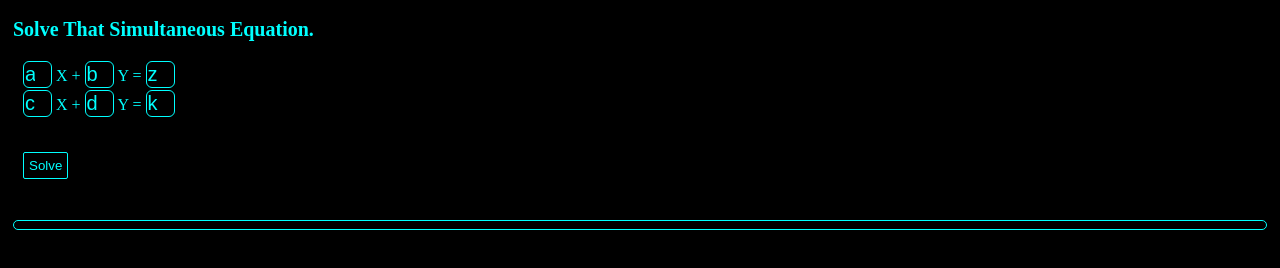
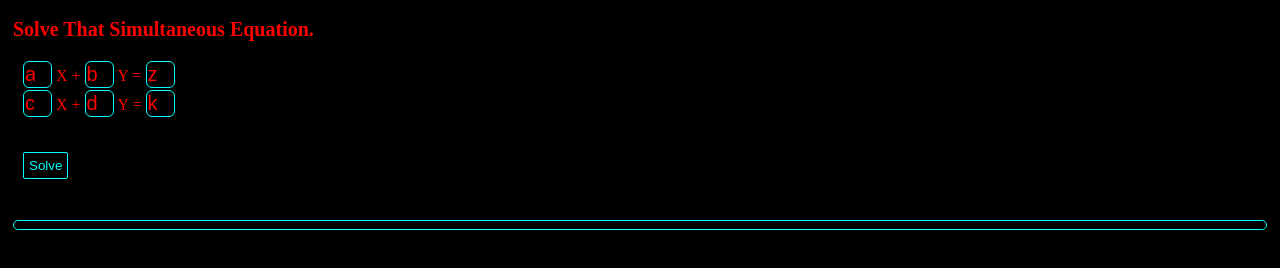
Before and after one commit to StephenOpara1/Simultaneous-equation-solver, a plain HTML site: page index.html in a window 1280 px wide. Drawn offline with Linux system fonts and the light colour scheme.

Commit message:
update style.css

```diff
--- a/style.css
+++ b/style.css
@@ -11,13 +11,13 @@ input{
   border-radius: 6px;
 }
 input::placeholder {
-  color: cyan;
+  color: red;
 
 }
 
 body{
   background: black;
-  color: cyan;
+  color: red;
 }
 
 #ans{
```
